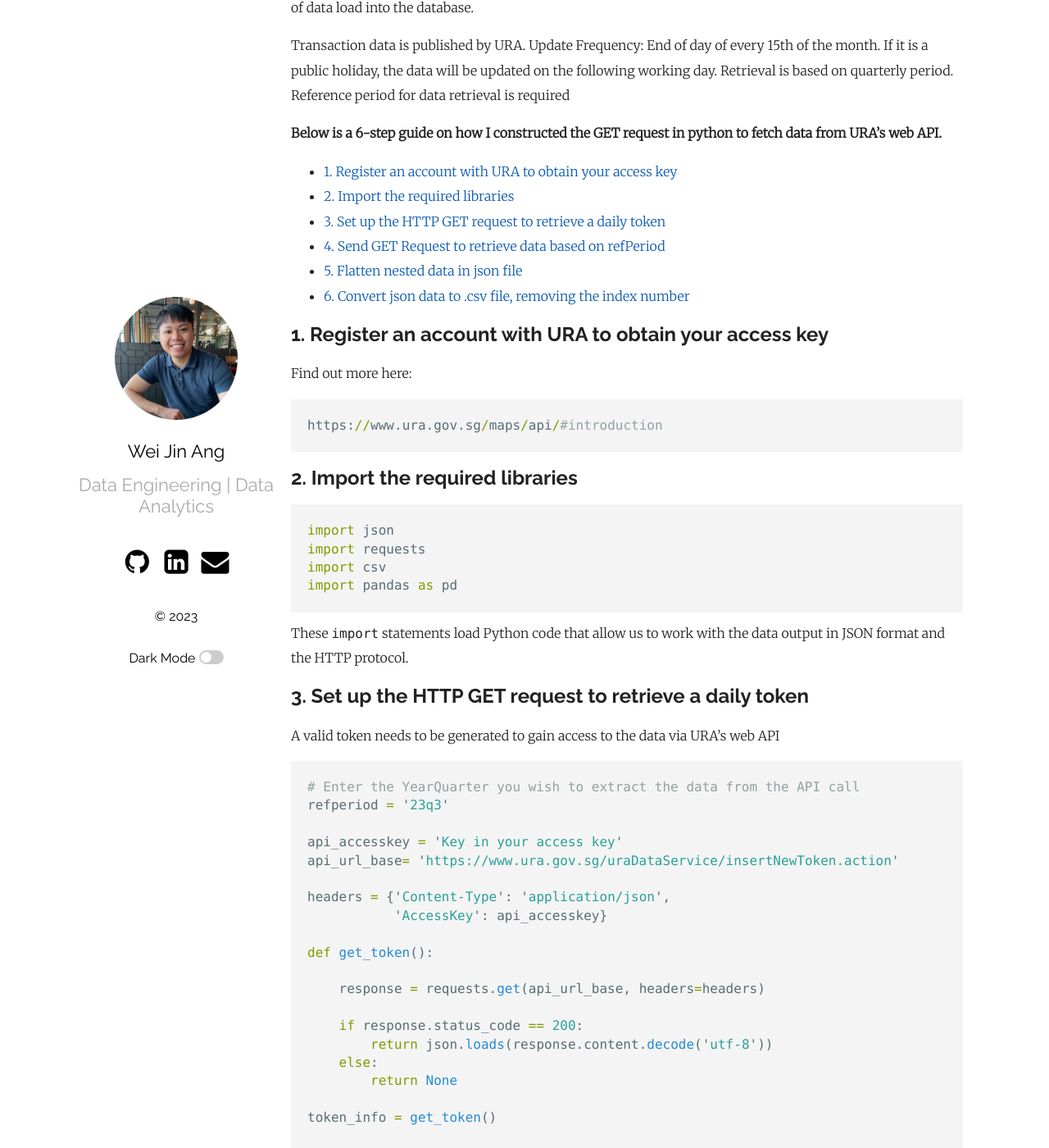
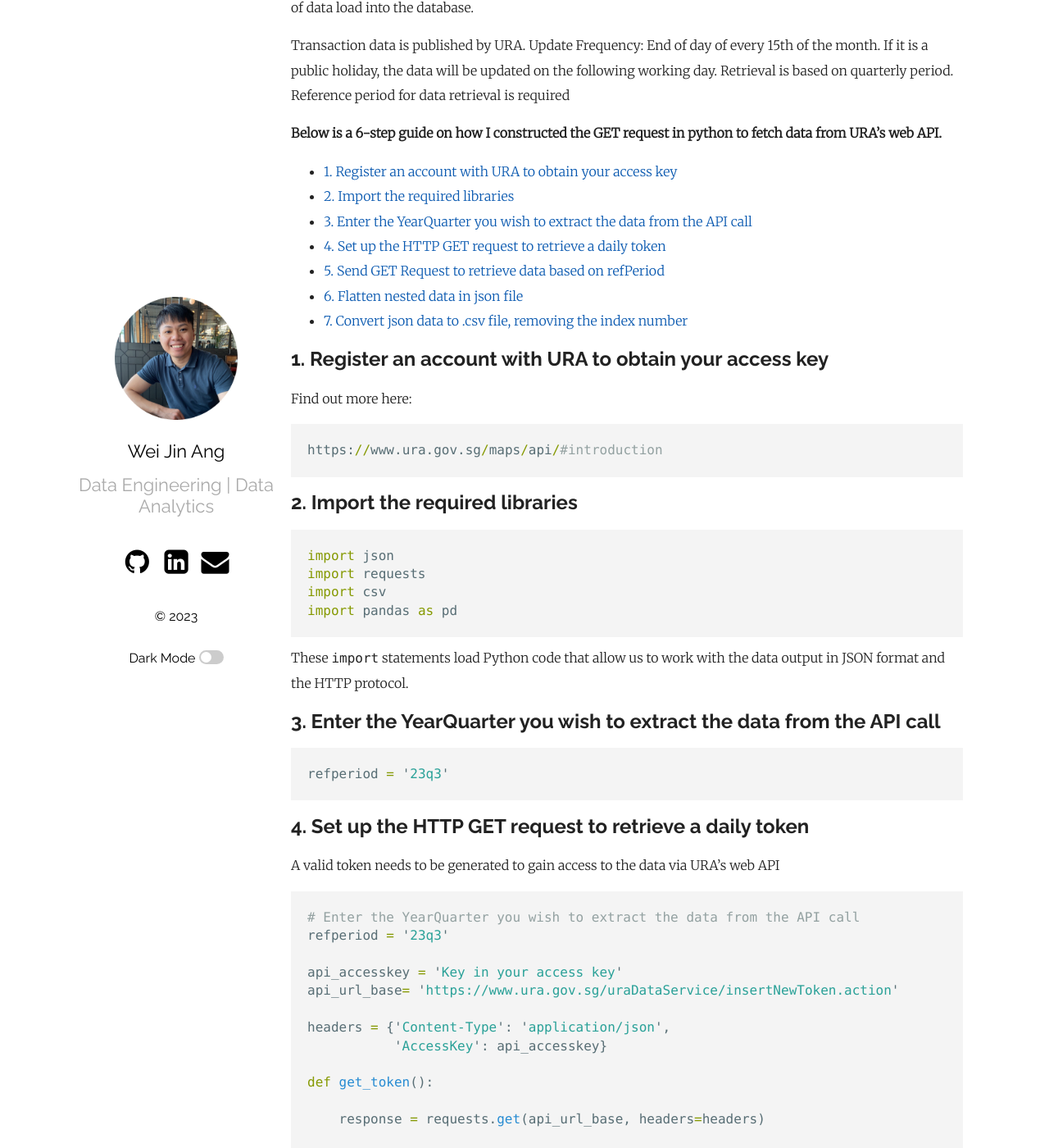
Before and after one commit to wjang96/wjang96.github.io, a Jekyll site: the page built from _posts/2023-08-18-Exploring Singapore private property transactions with URA API Part 1.markdown, in a window 1280 px wide and 1400 px high, scrolled down 306 px. Shown: the whole window at 82% size. Built offline with Jekyll 4.4.1, drawn with Linux system fonts in a browser that asks for light colours; some of the changed text lies outside the part shown.

Commit message:
Update 2023-08-18-Exploring Singapore private property transactions with URA API Part 1.markdown

````diff
--- a/_posts/2023-08-18-Exploring Singapore private property transactions with URA API Part 1.markdown
+++ b/_posts/2023-08-18-Exploring Singapore private property transactions with URA API Part 1.markdown
@@ -32,7 +32,12 @@ import pandas as pd
 ```
 These `import` statements load Python code that allow us to work with the data output in JSON format and the HTTP protocol. <br>
 
-## 3. Set up the HTTP GET request to retrieve a daily token
+## 3. Enter the YearQuarter you wish to extract the data from the API call
+```python
+refperiod = '23q3'
+```
+
+## 4. Set up the HTTP GET request to retrieve a daily token
 A valid token needs to be generated to gain access to the data via URA's web API
 
 ```python
@@ -103,7 +108,7 @@ flattendata = json_normalize(data,'rental',['project','street','y','x'],errors='
 ```
 
 ```
-## 6. Convert json data to .csv file, removing the index number
+## 7. Convert json data to .csv file, removing the index number
 
 ```python
 #convert json data to .csv file, removing the index number
````
Also changed, not shown: other parts of _posts/2023-08-18-Exploring Singapore private property transactions with URA API Part 1.markdown (+2 -2 lines).
